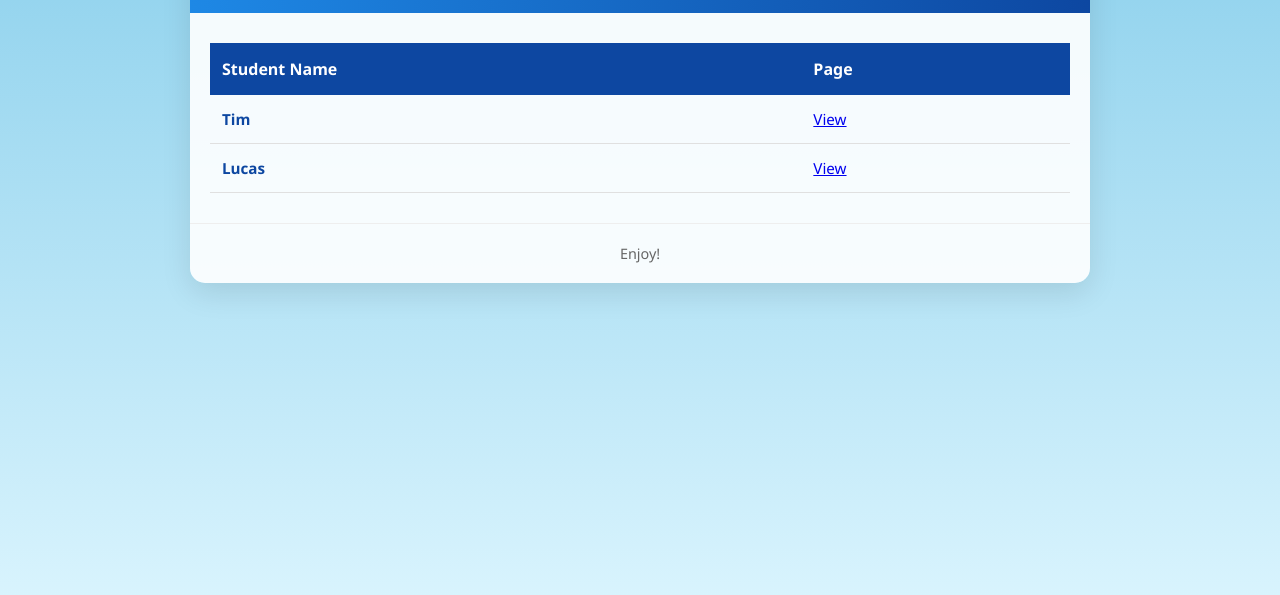
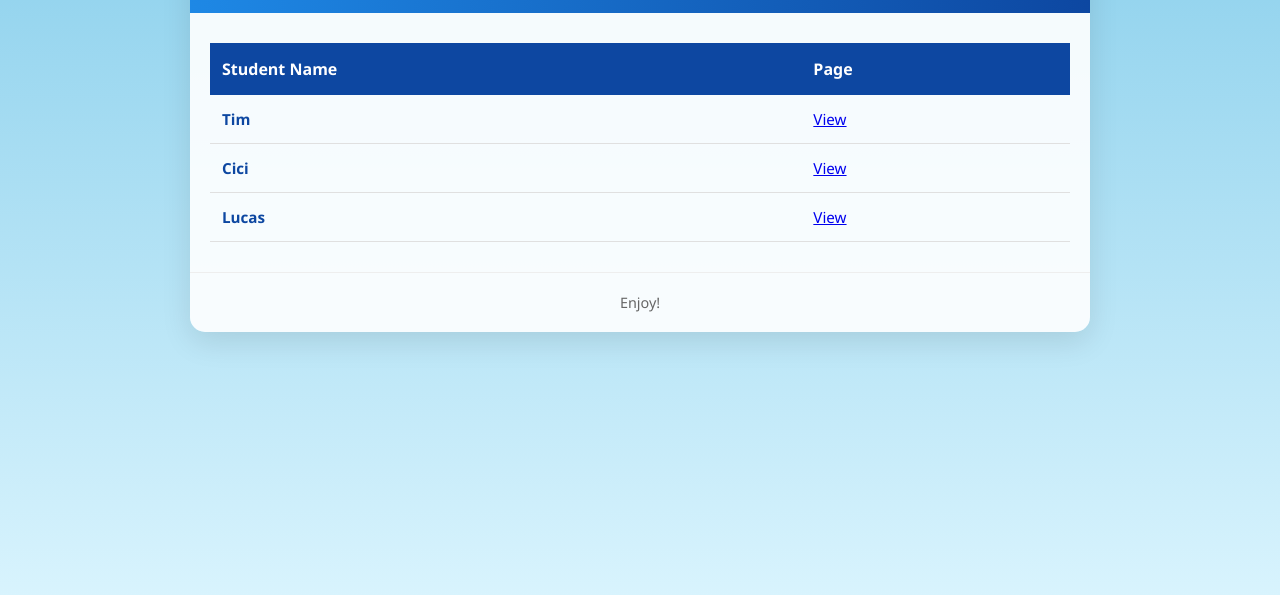
Before and after one commit to huihuawang/PersonalWebsite, a plain HTML site: page index.html in a window 1280 px wide. Shown: the part 135-730 px from the top of the page. Drawn offline with Linux system fonts and the light colour scheme.

Commit message:
Update index.html

```diff
--- a/index.html
+++ b/index.html
@@ -136,6 +136,10 @@
                         <td><a href="Tim/work.html">View</a></td>
                     </tr>
                     <tr>
+                        <td class="student">Cici</td>
+                        <td><a href="Cici/work.html">View</a></td>
+                    </tr>
+                    <tr>
                         <td class="student">Lucas</td>
                         <td><a href="Lucas/work.html">View</a></td>
                     </tr>
```
